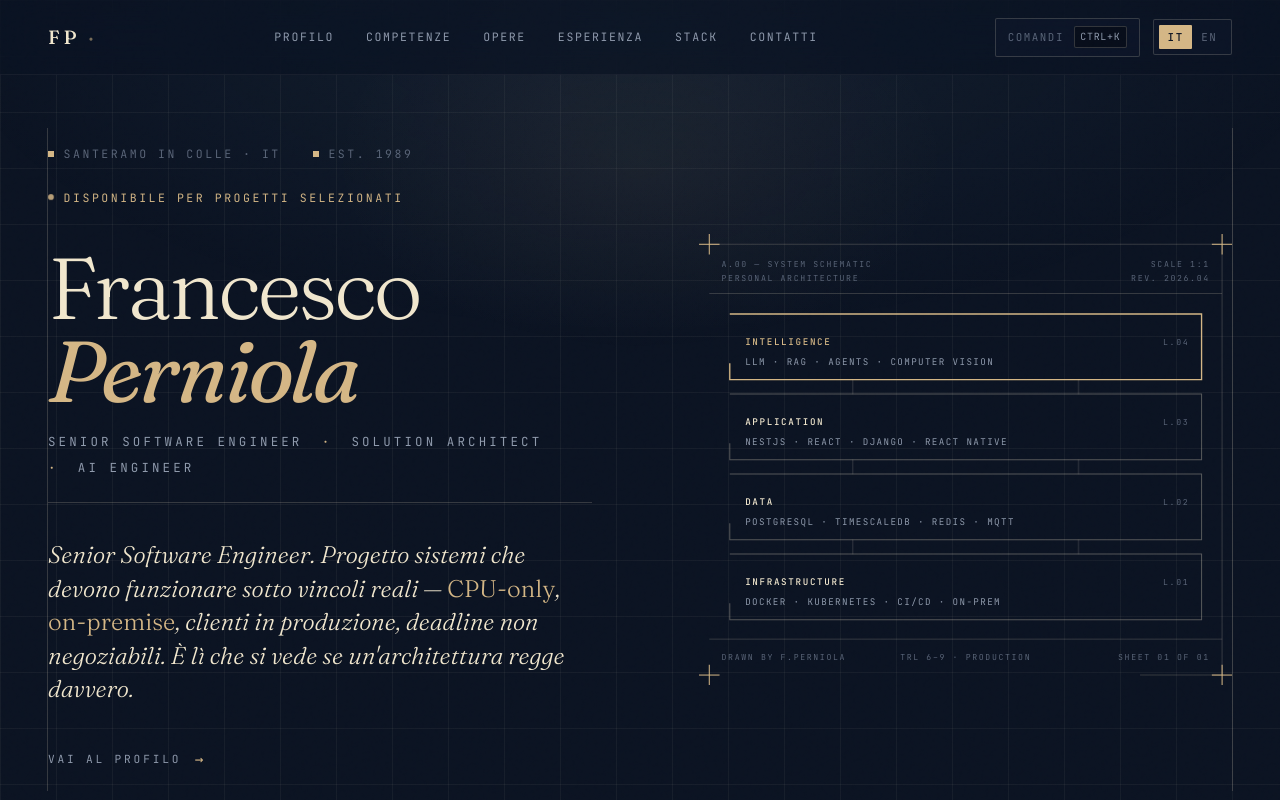
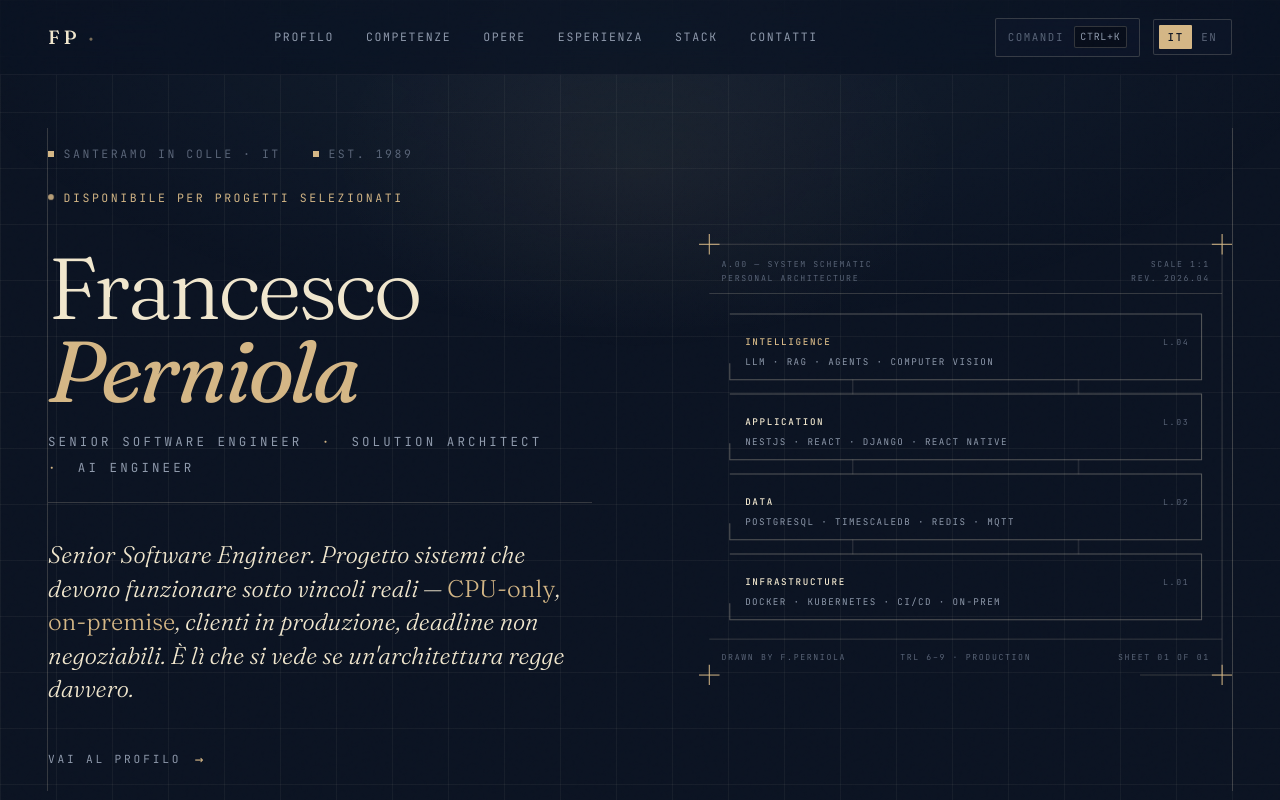
Before and after one commit to pinniola/perniola-dev, a plain HTML site: page index.html in a window 1280 px wide. Shown: the top 800 px of the page. Drawn offline with Linux system fonts and the light colour scheme.

```diff
--- a/index.html
+++ b/index.html
@@ -1771,7 +1771,7 @@ body.blueprint-mode .blueprint-indicator {
 
         <!-- L.04 INTELLIGENCE -->
         <g data-layer="intelligence">
-          <rect class="diagram__layer diagram__layer--accent" x="30" y="78" width="460" height="64" data-anim="stroke" data-delay="2"/>
+          <rect class="diagram__layer" x="30" y="78" width="460" height="64" data-anim="stroke" data-delay="2"/>
           <text class="diagram__label diagram__label--accent" x="45" y="108">INTELLIGENCE</text>
           <text class="diagram__tag" x="45" y="128">LLM · RAG · AGENTS · COMPUTER VISION</text>
           <text class="diagram__meta" text-anchor="end" x="478" y="108" data-anim="fade" data-delay="3">L.04</text>
```
